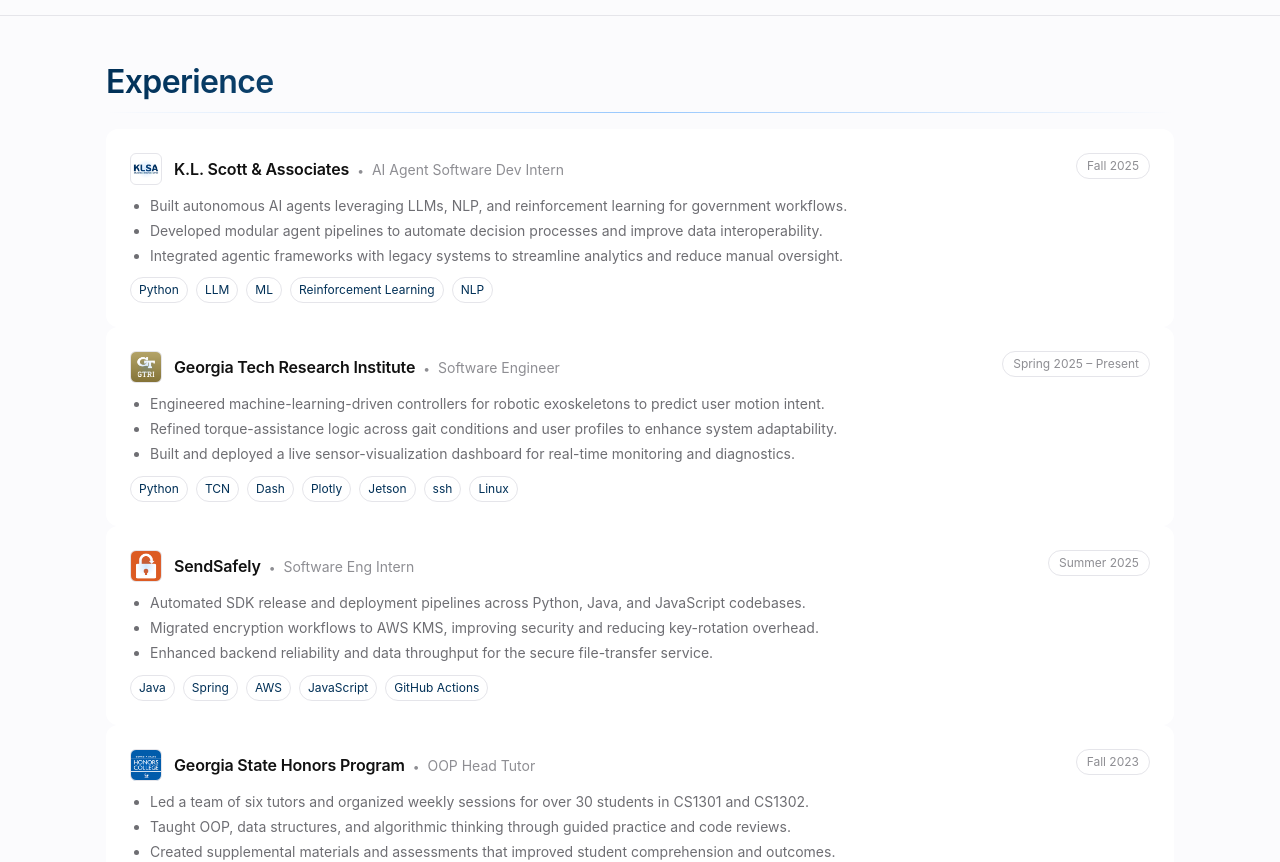
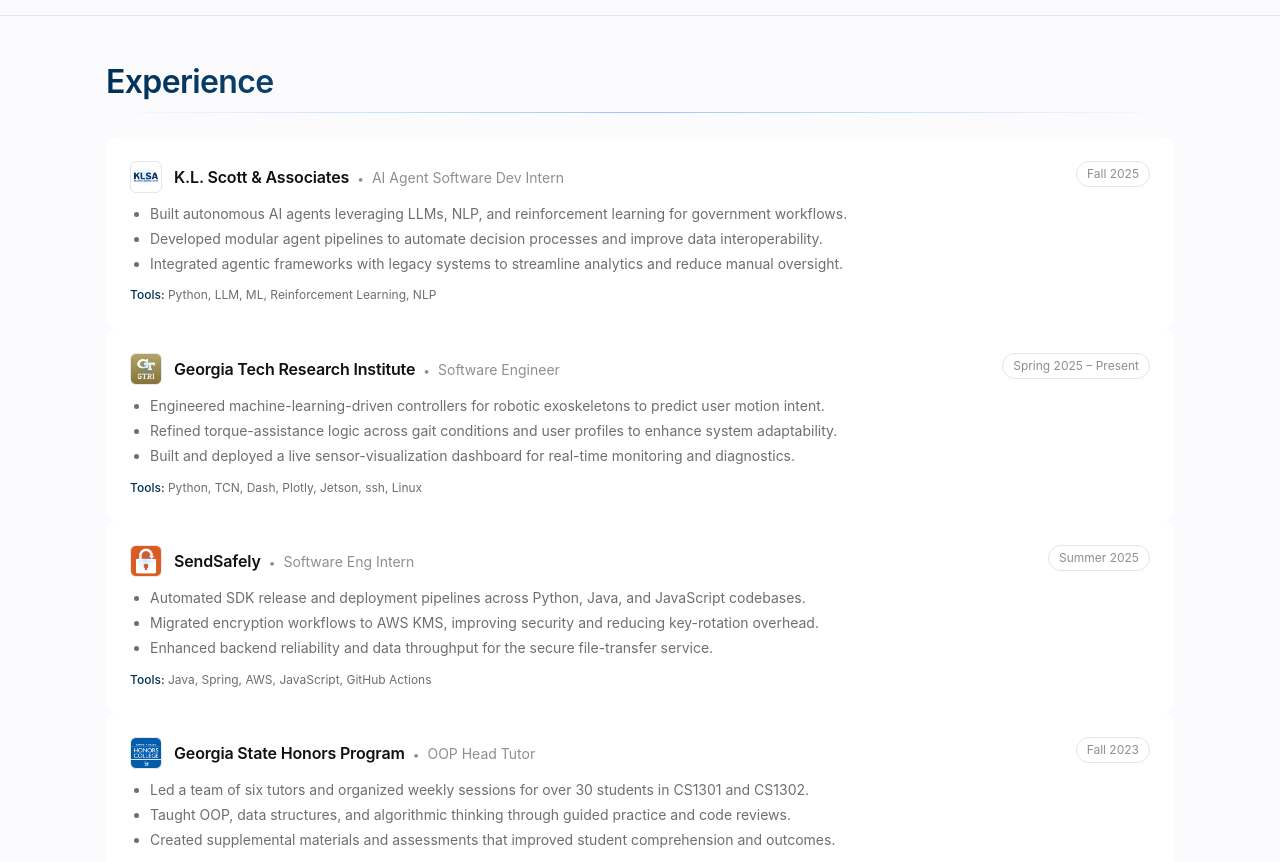
Before and after one commit to jlee600/evan-portfolio-react, a React (Vite) app in the folder my-portfolio/: page / in a window 1280 px wide. Shown: the part 2240-3102 px from the top of the page. Built offline with nearby package versions, Linux system fonts and the light colour scheme.

Commit message:
Update App.tsx

```diff
--- a/my-portfolio/src/App.tsx
+++ b/my-portfolio/src/App.tsx
@@ -848,7 +848,7 @@
           <div className="mx-auto max-w-[1100px] px-4 py-10 md:py-12">
             <SectionTitle title="Experience" />
 
-            <div className="mt-4 rounded-2xl">
+            <div className="mt-6 rounded-2xl">
               {EXPERIENCE.map((e, i) => (
                 <motion.div
                   key={i}
@@ -857,9 +857,9 @@
                   tabIndex={0}
                   className="
                     relative bg-[var(--card)] p-5 md:p-6 rounded-xl ring-0
-                    focus:ring-2 focus:ring-[var(--accent)/35]
+                    focus:ring-2 focus:ring-[color:var(--accent)/35]
                     before:absolute before:left-0 before:top-4 before:bottom-4 before:w-[2px]
-                    before:bg-[var(--accent)] before:opacity-0
+                    before:bg-[color:var(--accent)] before:opacity-0
                     hover:before:opacity-100 focus:before:opacity-100
                     transition-[transform,opacity,box-shadow]
                   "
@@ -875,7 +875,7 @@
                           border border-[var(--hairline)]
                           bg-[var(--card)]
                           ring-1 ring-transparent
-                          hover:ring-[var(--accent)/25] focus:ring-[var(--accent)/25]
+                          hover:ring-[color:var(--accent)/25] focus:ring-[var(--accent)/25]
                           transition
                         "
                         style={{
@@ -913,8 +913,8 @@
                     {/* Date pill */}
                     <div className="inline-flex items-center rounded-full border border-[var(--hairline)] px-2.5 py-1 text-xs text-[var(--fgDim)] bg-[var(--card)]">
                       <time>{e.dates}</time>
+                      </div>
                     </div>
-                  </div>
 
                   {/* Bullets */}
                   <ul className="mt-3 list-disc pl-5 space-y-1.5 text-sm text-[var(--fgSoft)] leading-[1.35]">
@@ -923,27 +923,9 @@
                     ))}
                   </ul>
 
-                  {/* Tech / Skill summary */}
-                  <div className="mt-3 flex flex-wrap gap-2">
-                    {e.tech
-                      ?.split(",")
-                      .map((t) => t.trim())
-                      .filter(Boolean)
-                      .map((t) => (
-                        <span
-                          key={t}
-                          className="
-                            text-[11px] md:text-xs px-2 py-[4px]
-                            rounded-full border border-[var(--hairline)]
-                            bg-[var(--card)]
-                            text-[var(--accent)]
-                            hover:bg-[var(--accent)/10]
-                            transition
-                          "
-                        >
-                          {t}
-                        </span>
-                      ))}
+                  {/* Tech summary */}
+                  <div className="mt-3 text-xs text-[var(--fgSoft)] leading-relaxed">
+                    <span className="font-medium text-[var(--accent)]">Tools:</span> {e.tech}
                   </div>
                 </motion.div>
               ))}
```
